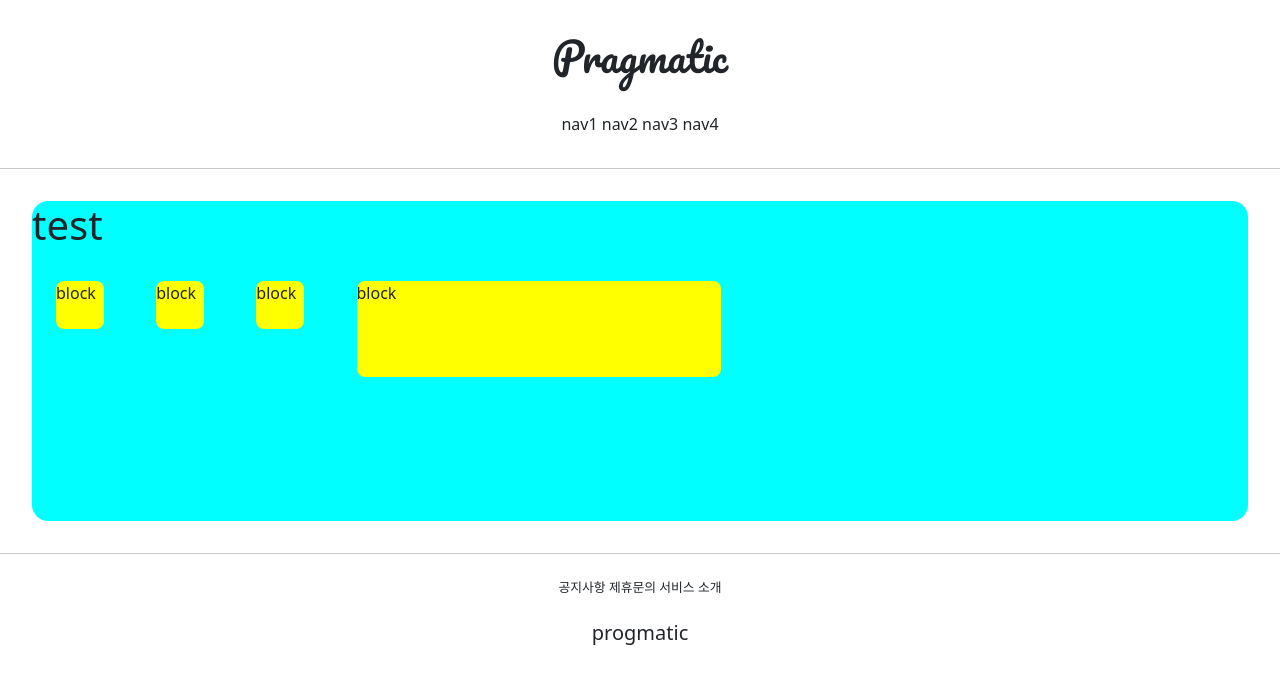
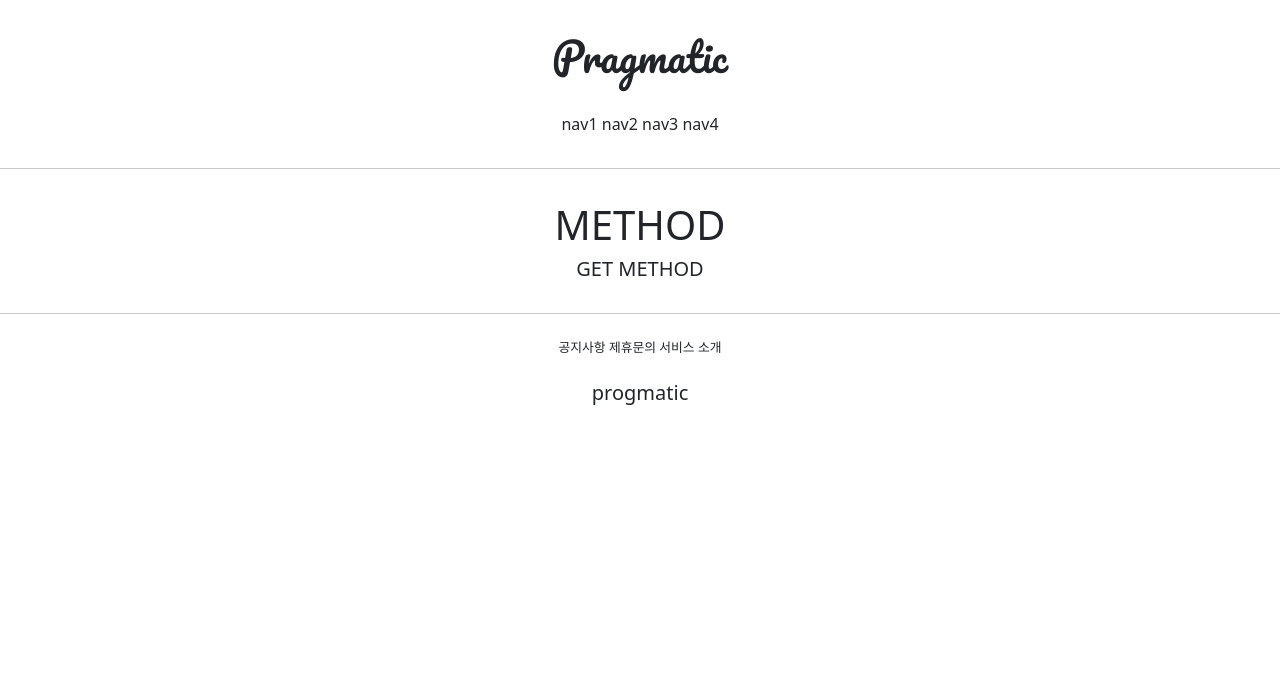
Before and after one commit to eka72/gis_study, a Django app: page /account/hello/ in a window 1280 px wide. Shown: the top 684 px of the page. Run offline with Django 3.2, Linux system fonts and the light colour scheme; parts of the project's set-up code (start-up, migrations or seed data) failed here and were passed over.

Commit message:
2021-07_08_git_study

```diff
--- a/accountapp/templates/accountapp/hello_world.html
+++ b/accountapp/templates/accountapp/hello_world.html
@@ -1,24 +1,12 @@
 {% extends 'base.html' %}
 
 {% block content %}
-    <style>
 
-        .testing{
-            background-color: yellow;
-            height: 48px;
-            width: 48px;
-            margin: 1.5rem;
-            border-radius: .5rem;
-        }
-    </style>
+    <div style="margin: 2rem; text-align: center">
+        <h1> METHOD </h1>
+        <h5> {{ text }} </h5>
 
-    <div style="height: 20rem; background-color: aqua; margin: 2rem; border-radius: 1rem ; overflow: scroll">
-        <h1> test </h1>
 
-        <div class="testing" style="display: inline-block">block</div>
-        <div class="testing" style="display: inline-block; width: 3em; height: 3em">block</div>
-        <div class="testing" style="display: inline-block; width: 3rem; height: 3rem">block</div>
-        <div class="testing" style="display: inline-block; width: 30%; height: 30%">block</div>
 
     </div>
 {% endblock %}
--- a/accountapp/views.py
+++ b/accountapp/views.py
@@ -3,4 +3,7 @@ from django.shortcuts import render
 
 # Create your views here.
 def hello_world(request):
-    return render(request, 'accountapp/hello_world.html')
+    if request.method == "POST":
+        return render(request, 'accountapp/hello_world.html', context={'text': 'POST METHOD'})
+    else:
+        return render(request, 'accountapp/hello_world.html', context={'text': 'GET METHOD'})
```
